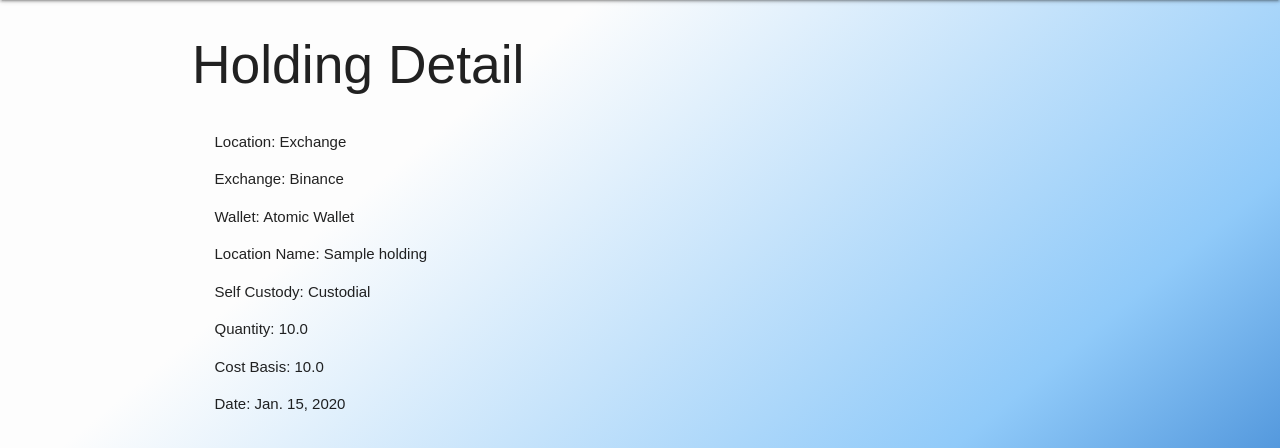
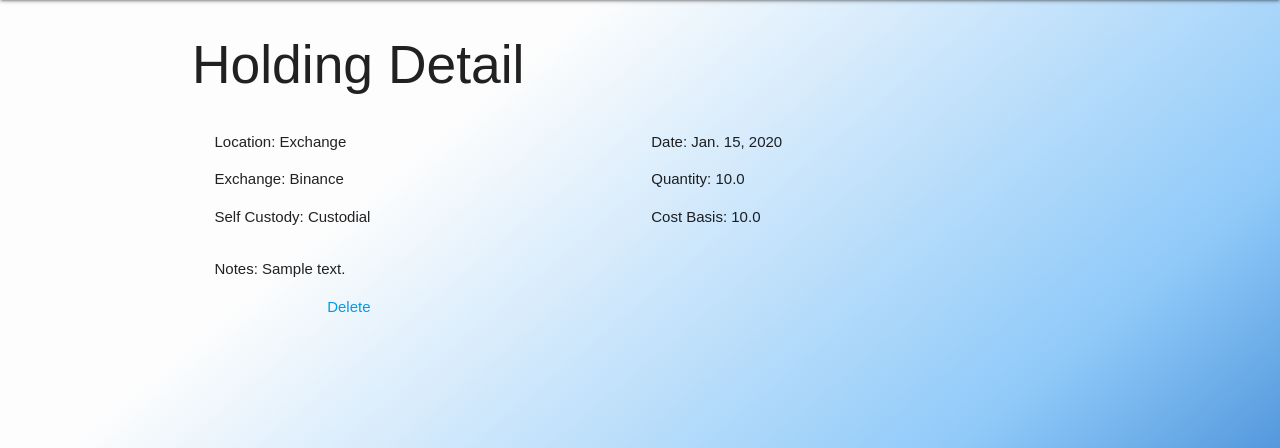
Before and after one commit to pclarytx10/cryptovision, a Django app: page /holdings/1/ in a window 1280 px wide. Shown: the part 64-512 px from the top of the page. Run offline with Django 4.2, Linux system fonts and the light colour scheme; a user stored in the database is signed in; tables that the repository leaves empty hold one stand-in row (values such as "Sample post"); parts of the project's set-up code (start-up, migrations or seed data) failed here and were passed over.

Commit message:
Add holding delete view

```diff
--- a/main_app/templates/holdings/detail.html
+++ b/main_app/templates/holdings/detail.html
@@ -6,23 +6,32 @@
 
     <div class="col s12">
         {% comment %} <h2> {{ user_coin.name }} </h2> {% endcomment %}
-        <div class="col s8">
+        <div class="col s6">
             <p>Location: {{ holding.get_location_display }}</p>
-            <p>Exchange: {{ holding.get_exchange_display }}</p>
-            <p>Wallet: {{ holding.get_wallet_display }}</p>
-            <p>Location Name: {{ holding.location_name }}</p>
+            {% if holding.get_location_display == 'Exchange' %}
+                <p>Exchange: {{ holding.get_exchange_display }}</p>
+            {% elif holding.get_location_display == 'Wallet' %}
+                <p>Wallet: {{ holding.get_wallet_display }}</p>
+            {% else %}
+                <p>Location Name: {{ holding.location_name }}</p>
+            {% endif %}
+            {% if holding.get_exchange_display == 'Other' or holding.get_wallet_display == 'Other' %}
+                <p>Location Name: {{ holding.location_name }}</p>
+            {% endif %}
             <p>Self Custody: {{ holding.get_self_custody_display }}</p>
+        </div>
+        <div class="col s6">
+            <p>Date: {{ holding.date }}</p>
             <p>Quantity: {{ holding.quantity }}</p>
             <p>Cost Basis: {{ holding.cost_basis }}</p>
-            <p>Date: {{ holding.date }}</p>
         </div>
         <div class="col s12">
-            <p> Notes: {{ holding.note }} </p>
+            <p> Notes: {{ holding.notes }} </p>
         </div>
-        {% comment %} <div class="col s4 card-action">
-            <a href="{% url 'holdings_update' holding.id %}">Edit</a>
+        <div class="col s4 card-action">
+            {% comment %} <a href="{% url 'holdings_update' holding.id %}">Edit</a> {% endcomment %}
             <a href="{% url 'holdings_delete' holding.id %}">Delete</a>
-        </div> {% endcomment %}
+        </div>
     </div>
 </div>
 
--- a/main_app/urls.py
+++ b/main_app/urls.py
@@ -16,5 +16,6 @@ urlpatterns = [
     path('user_coins/<int:pk>/update/', views.User_CoinUpdate.as_view(), name='user_coins_update'),
     path('user_coins/<int:pk>/delete/', views.User_CoinDelete.as_view(), name='user_coins_delete'),
     path('holdings/<int:holding_id>/', views.holdings_detail, name='holdings_detail'),
+    path('holdings/<int:pk>/delete/', views.HoldingDelete.as_view(), name='holdings_delete'),
     path('accounts/signup/', views.signup, name='signup'),
 ]
--- a/main_app/views.py
+++ b/main_app/views.py
@@ -88,6 +88,11 @@ def holdings_detail(request, holding_id):
     holding = Holding.objects.get(id=holding_id)
     return render(request, 'holdings/detail.html', { 'holding': holding })
 
+# Define the holdings delete view
+class HoldingDelete(LoginRequiredMixin, DeleteView):
+    model = Holding
+    success_url = '/user_coins/'
+
 # Define adding a hodling to a user coin
 @login_required
 def add_holding(request, user_coin_id):
```
Also changed, not shown: main_app/templates/main_app/holding_confirm_delete.html (added, +14 -0 lines), main_app/templates/main_app/holding_form.html (added).
